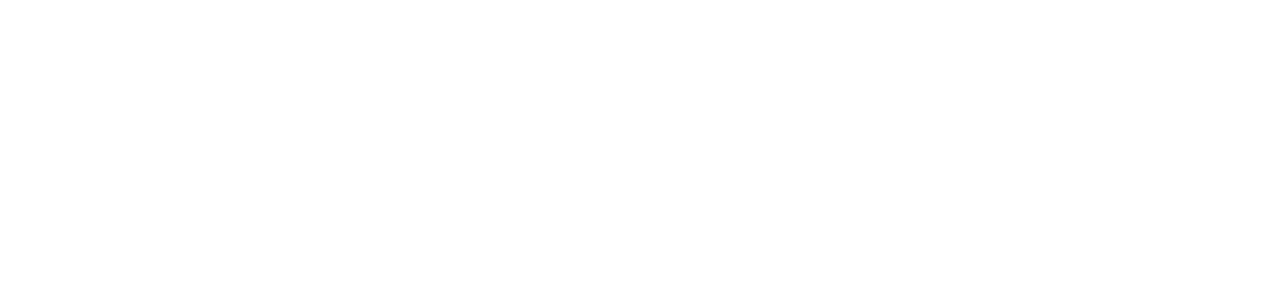
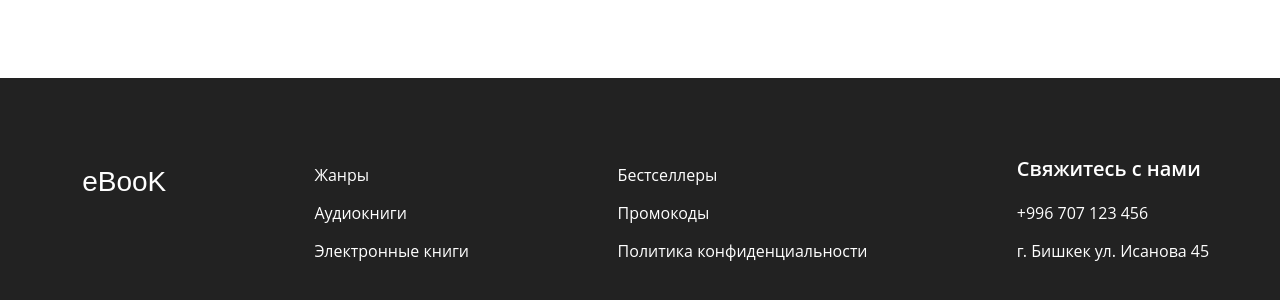
Before and after one commit to peaksoft-school/ebook-web, a React (Create React App) app: page / in a window 1280 px wide. Shown: the part 462-762 px from the top of the page. Built offline with nearby package versions, Linux system fonts and the light colour scheme.

Commit message:
footer fixed and renamed to index.js

```diff
--- a/src/App.js
+++ b/src/App.js
@@ -1,9 +1,11 @@
 import './App.css';
+import Footer from './layout/footer';
 
 
 function App() {
   return (
     <div className="App">
+     <Footer/>
     </div>
   );
 }
--- a/src/layout/footer/Footer.js
+++ b/src/layout/footer/index.js
@@ -1,5 +1,5 @@
 import React from 'react';
-import classes from "./Footer.module.css"
+import classes from "./index.module.css"
 
 const Footer = () => {
   return (
--- a/src/layout/footer/Footer.module.css
+++ b/src/layout/footer/index.module.css
@@ -3,6 +3,9 @@
     width: 100%;
     height: 260px;
     color: #ffff;
+    position:fixed;
+    bottom:0;
+
 }
 
 .logo {
@@ -22,10 +25,11 @@
     text-align: left;
     width: 1133px;
     height: 110px;
-    padding-top: 75px;
     margin-bottom: 75px;
+    margin-top: 70px;
     padding-left: 80px;
     margin-right: 227px;
+
 }
 
 .first{
@@ -37,6 +41,7 @@
     font-weight: normal;
     font-size: 16px;
     line-height: 22px;
+
 
 }
 
```
